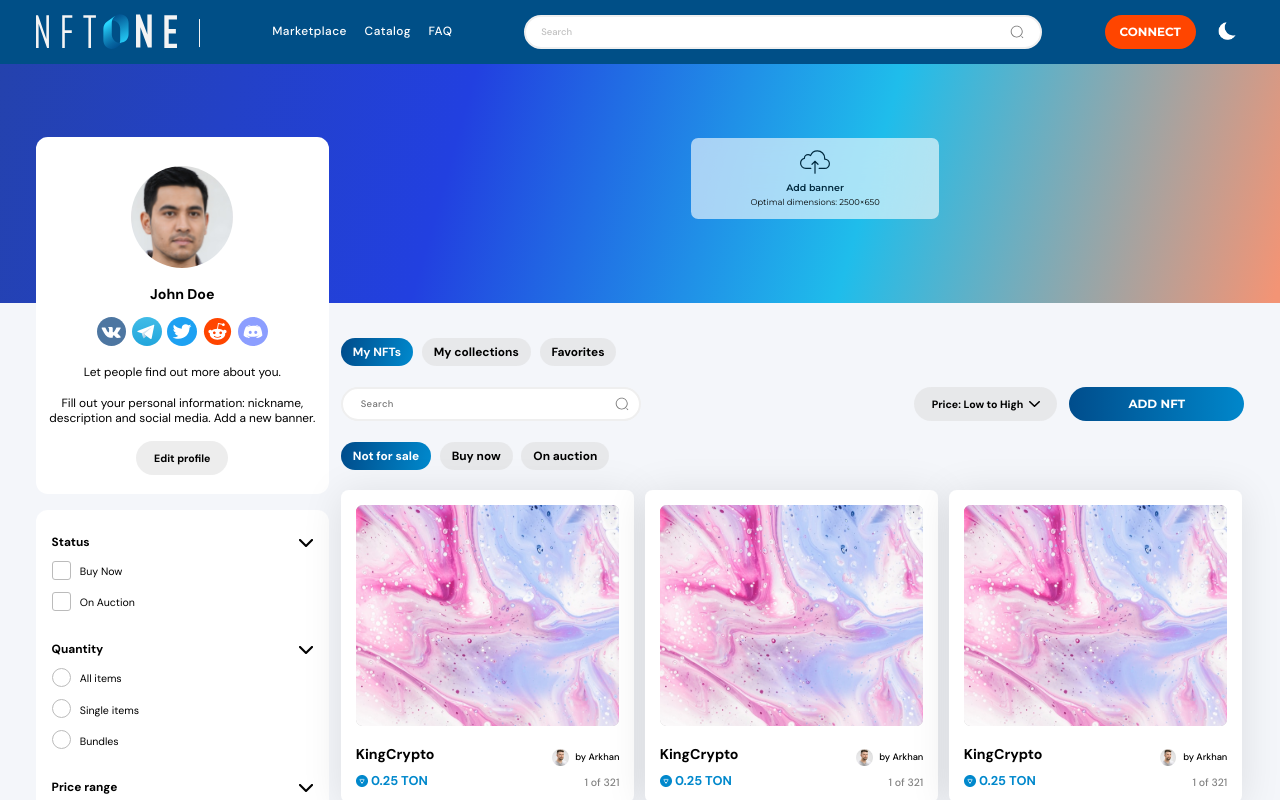
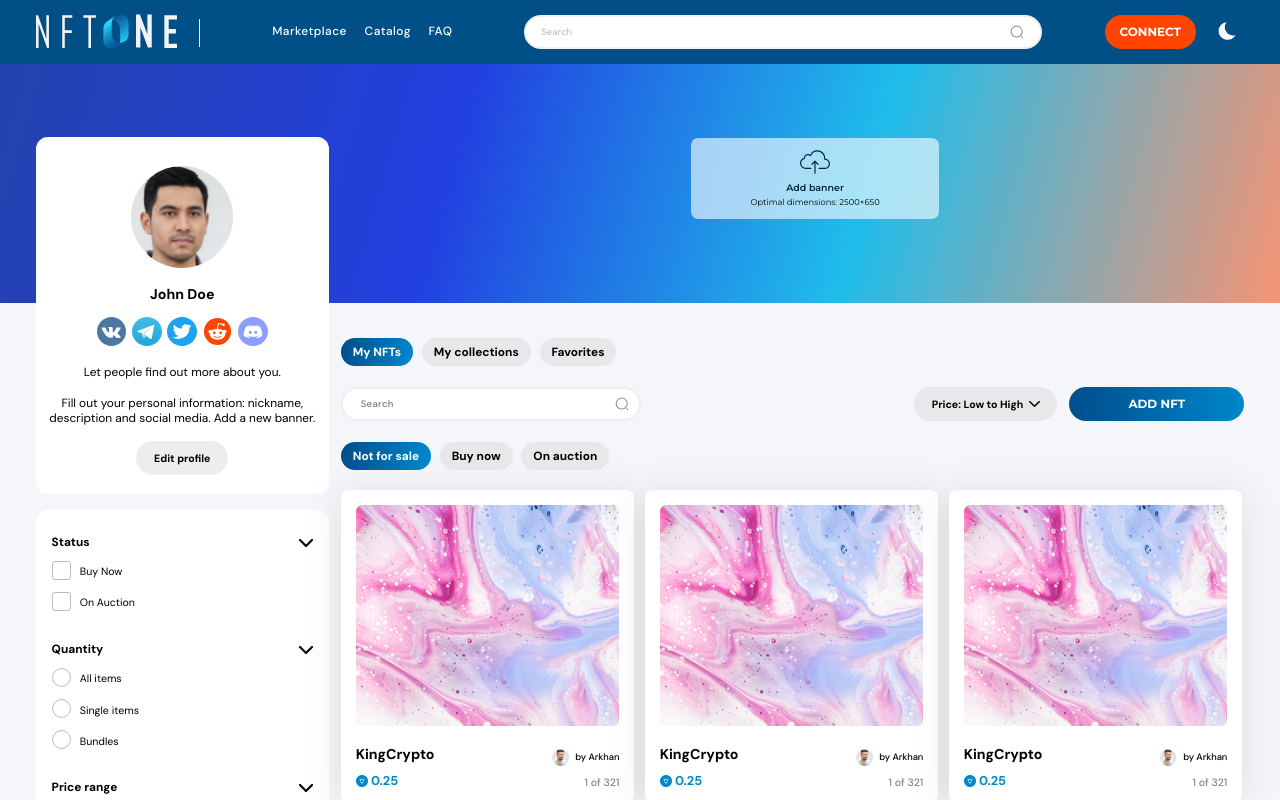
Before and after one commit to GRIZLI-RGB/nftone, a React (Create React App) app: page /my-nft in a window 1280 px wide. Built offline with nearby package versions, Linux system fonts and the light colour scheme.

Commit message:
hfghgfhgf

```diff
--- a/src/components/Header/index.js
+++ b/src/components/Header/index.js
@@ -76,6 +76,7 @@ function Header({ currentPage }) {
                     style={{
                         backgroundColor: theme === "light" ? "#fff" : "#272E37",
                         borderColor: theme === "light" ? "#efefef" : "#373F4A",
+                        color: changeTheme("", "#fff")
                     }}
                 />
                 <img src={`./img/header/${searchQuery !== "" ? "clear" : "search"}.svg`} alt="" onClick={() => setSearchQuery("")}/>
--- a/src/components/SimpleCard/index.js
+++ b/src/components/SimpleCard/index.js
@@ -17,7 +17,7 @@ function SimpleCard() {
                     <h6 className="simpleCard__info-left-title">KingCrypto</h6>
                     <p className="simpleCard__info-left-price" style={{ color: theme === "light" ? "#0088cc" : "#fff" }}>
                         <img src={`./img/card/diamond-${diamond}.png`} alt="Price" />
-                        0.25 TON
+                        0.25
                     </p>
                 </div>
                 <div className="simpleCard__info-right">
```
